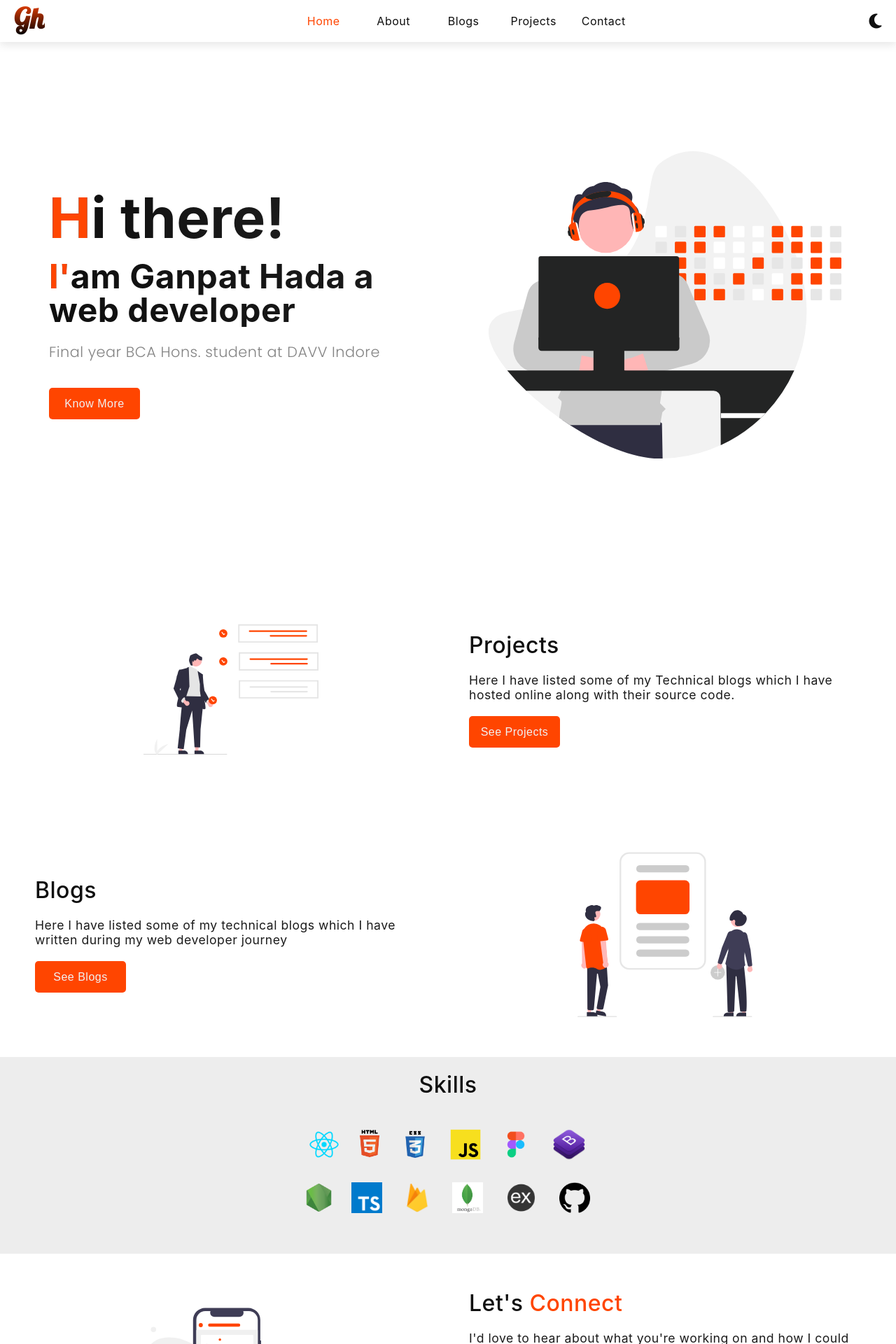
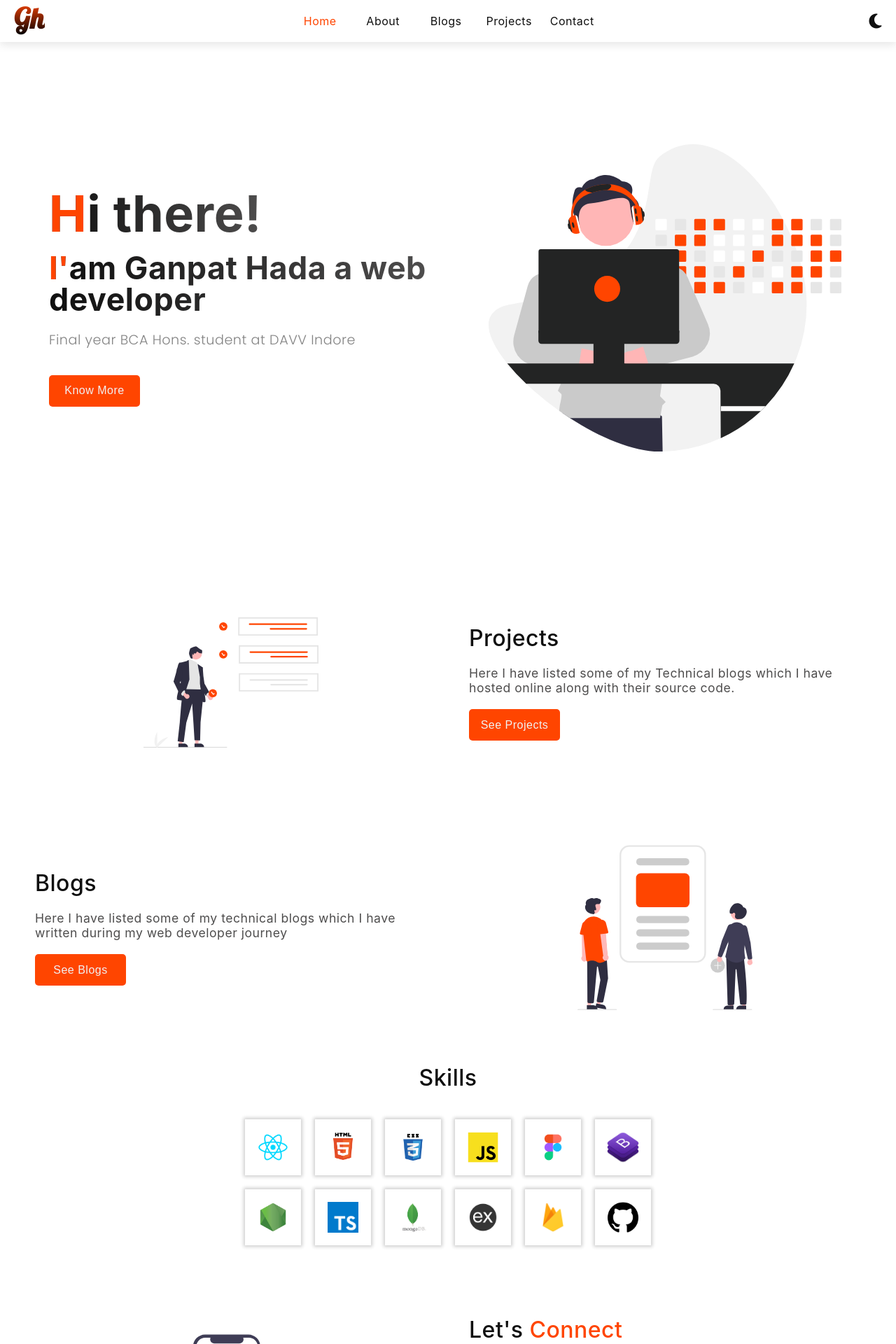
Before and after one commit to GanpatHada/ganpathada-portfolio, a React (Create React App) app: page / in a window 1280 px wide. Shown: the top 1920 px of the page at 70% size. Built offline with nearby package versions, Linux system fonts and the light colour scheme; a web font is replaced by a local one.

Commit message:
added style to skills section

```diff
--- a/src/App.css
+++ b/src/App.css
@@ -2,7 +2,7 @@
 :root{
   --primarycolor:orangered;
   --secondarycolor:#0f0f0f;
-  --tertiarycolor:#1b1b1b;
+  --tertiarycolor:#4e4d4d;
   --bg1:white;
   --bg2:#ededed;
   --card:white;
@@ -147,7 +147,7 @@ nav h1{
 }
 #navs li{
   height: 45px;
-  width: 100px;
+  width: 90px;
 }
 nav a{
   display: flex;
@@ -160,7 +160,7 @@ nav a{
   color: var(--secondarycolor);
   display: flex;
   height: 45px;
-  width: 100px;
+  width: 90px;
   align-items: center;
   justify-content: center;
   border-radius: 25px;
@@ -173,7 +173,7 @@ nav a{
   top: 0px;
   margin-left: 0px;
   height: 100%;
-  width: 100px;
+  width: 90px;
   background-color: var(--hover);
   z-index: 1;
   transition: 0.1s;
@@ -187,16 +187,16 @@ nav a{
   margin-left: 0px;
 }
 #about:hover ~ #navback{
-  margin-left: 100px;
+  margin-left: 90px;
 }
 #blogs:hover ~ #navback{
-  margin-left: 200px;
+  margin-left: 180px;
 }
 #projects:hover ~ #navback{
-  margin-left: 300px;
+  margin-left: 270px;
 }
 #contact:hover ~ #navback{
-  margin-left: 400px;
+  margin-left: 360px;
 }
 aside a{
   color: white;
@@ -221,8 +221,7 @@ nav div{
 }
 
 main {
-  margin-top: 60px;
-  background-color: white;
+  margin-top: 50px;
 }
 main .introsection{
   padding-left: 50px;
@@ -255,16 +254,17 @@ main .introsection{
   overflow: hidden;
 }
 main .introsection p{
-  font-size: 1.3rem;
+  font-size: 1.2rem;
   color: rgb(131, 131, 131);
   font-weight: 400;
   font-family: 'Poppins';
 }
 main h1{
-  font-size: 5rem;
-  line-height: 5rem;
+  font-size: 4.5rem;
+  line-height: 4.5rem;
   margin: 0px;
   margin-bottom: 20px;
+
 
 }
 main h1,#mainblock h2{
@@ -279,8 +279,8 @@ main h1::first-letter{
   min-height: calc(100vh - 50px);
 }
 #mainblock h2{
-  font-size: 3rem;
-  line-height: 3rem;
+  font-size: 2.8rem;
+  line-height: 2.8rem;
   font-weight: 700;
 
 }
@@ -434,7 +434,7 @@ footer i{
 
 }
 #skillsprev{
-  background-color: var(--bg2);
+  background-color: var(--bg1);
   padding-bottom: 40px;
 }
 #skillsprev h2{
@@ -454,10 +454,23 @@ footer i{
 
 
 }
-#skillsprev div{
-  text-align: center;
-  max-width: 450px;
+#skillsprev > div{
+  display: flex;
   margin: auto;
+  width: 600px;
+  flex-wrap: wrap;
+
+}
+.wrapperimage{
+  background-color: var(--card);
+  height: 80px;
+  width: 80px;
+  display: flex;
+  align-items: center;
+  justify-content: center;
+  margin: 10px;
+  box-shadow: 0 0 5px 2px rgb(0 0 0 / 20%);
+
 
 }
 #projects h1::first-letter{
@@ -568,8 +581,8 @@ footer i{
     min-height: 250px;
   }
   #skillsprev img{
-    height: 40px;
-    width: 40px;
+    height: 38px;
+    width: 38px;
   }
 
 
@@ -607,6 +620,21 @@ footer i{
   .prevsblock h2{
     font-size: 1.7rem;
     line-height: 1.7rem;
+  }
+  #skillsprev > div{
+    display: flex;
+    margin: auto;
+    width: 95vw;
+    justify-content: center;
+    flex-wrap: wrap;
+
+  }
+  #skillsprev{
+    padding-bottom: 20px;
+  }
+  .wrapperimage{
+    height: 60px;
+    width: 60px;
   }
   #skillsprev img{
     height: 38px;
@@ -668,11 +696,6 @@ footer i{
     padding: 10px;
   }
 
-  #skillsprev img{
-    height: 40px;
-    width: 40px;
-    margin: 10px;
-  }
   #skillsprev div{
     padding-top: 0px;
 
--- a/src/components/SkillsPrev.js
+++ b/src/components/SkillsPrev.js
@@ -15,19 +15,43 @@ const SkillsPrev = () => {
     return (
         <div id="skillsprev">
             <h2>Skills</h2>
-            <div><img src={react} alt="" />
+            <div>
+                <div className="wrapperimage">
+                      <img src={react} alt="" />
+                </div>
+                <div className="wrapperimage">
                       <img src={html} alt="" />
+                </div>
+                <div className="wrapperimage">
                       <img src={css} alt="" />
+                </div>
+                <div className="wrapperimage">
                       <img src={js} alt="" />
+                </div>
+                <div className="wrapperimage">
                       <img src={figma} alt="" />
+                </div>
+                <div className="wrapperimage">
                       <img src={bootstrap} alt="" />
+                </div>
+                <div className="wrapperimage">
                       <img src={node1} alt="" />
-                <img  src={ts} alt="" />
-                <img  src={fire} alt="" />
-                <img  src={mdb} alt="" />
-                <img  src={exp} alt="" />
-                <img  src={github} alt="" />
-
+                </div>
+                <div className="wrapperimage">
+                      <img src={ts} alt="" />
+                </div>
+                <div className="wrapperimage">
+                      <img src={mdb} alt="" />
+                </div>
+                <div className="wrapperimage">
+                      <img src={exp} alt="" />
+                </div>
+                <div className="wrapperimage">
+                      <img src={fire} alt="" />
+                </div>
+                <div className="wrapperimage">
+                      <img src={github} alt="" />
+                </div>
             </div>
 
 
```
Lines whose indentation alone changed are shown as unchanged.
